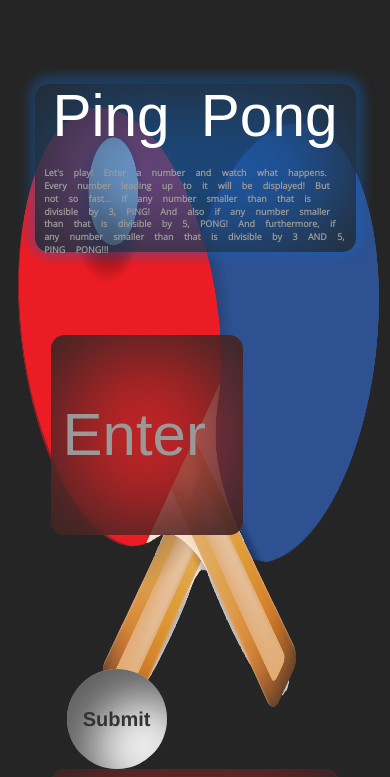
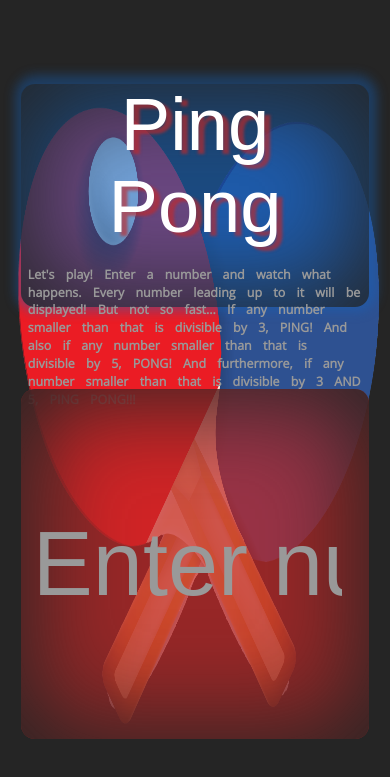
Before and after one commit to jombastic/ping-pong, a plain HTML site: page index.html in a window 390 px wide. Shown: the top 777 px of the page. Drawn offline with nearby package versions, Linux system fonts and the light colour scheme; a web font is replaced by a local one.

Commit message:
Add h1 shadow and media query for small screens

```diff
--- a/css/styles.css
+++ b/css/styles.css
@@ -62,6 +62,7 @@ body {
   font-size: 8vw;
   word-spacing: 15px;
   text-align: center;
+  text-shadow: 6px 4px 3px rgba(198, 40, 40, 0.63);
   padding-bottom: 1vh;
   color: #ffffff;
 }
@@ -194,3 +195,53 @@ footer {
     padding-bottom: 2vh;
   }
 }
+
+@media screen and (max-width: 767px) {
+  .container {
+    width: 97%;
+  }
+
+  #introduction {
+    height: 57vw;
+    padding: 0;
+  }
+
+  #introduction h1 {
+    font-size: 19vw;
+  }
+
+  #introduction p {
+    font-size: 3.2vw;
+    word-spacing: 8px;
+    padding: 0 2% 0 2%;
+    color: #999999;
+  }
+
+  #number,
+  #result {
+    font-size: 90px;
+    text-align: center;
+    height: 350px;
+    width: 100%;
+  }
+
+  #ballButton {
+    height: 100px;
+    width: 100px;
+    margin-left: 10%;
+    margin-bottom: 30px;
+    font-size: 20px;
+  }
+
+  #number {
+    margin-left: 0;
+    margin-bottom: 0;
+  }
+
+  footer {
+    font-size: 2em;
+    padding-top: 3vh;
+    padding-bottom: 3vh;
+  }
+}
+}
```
